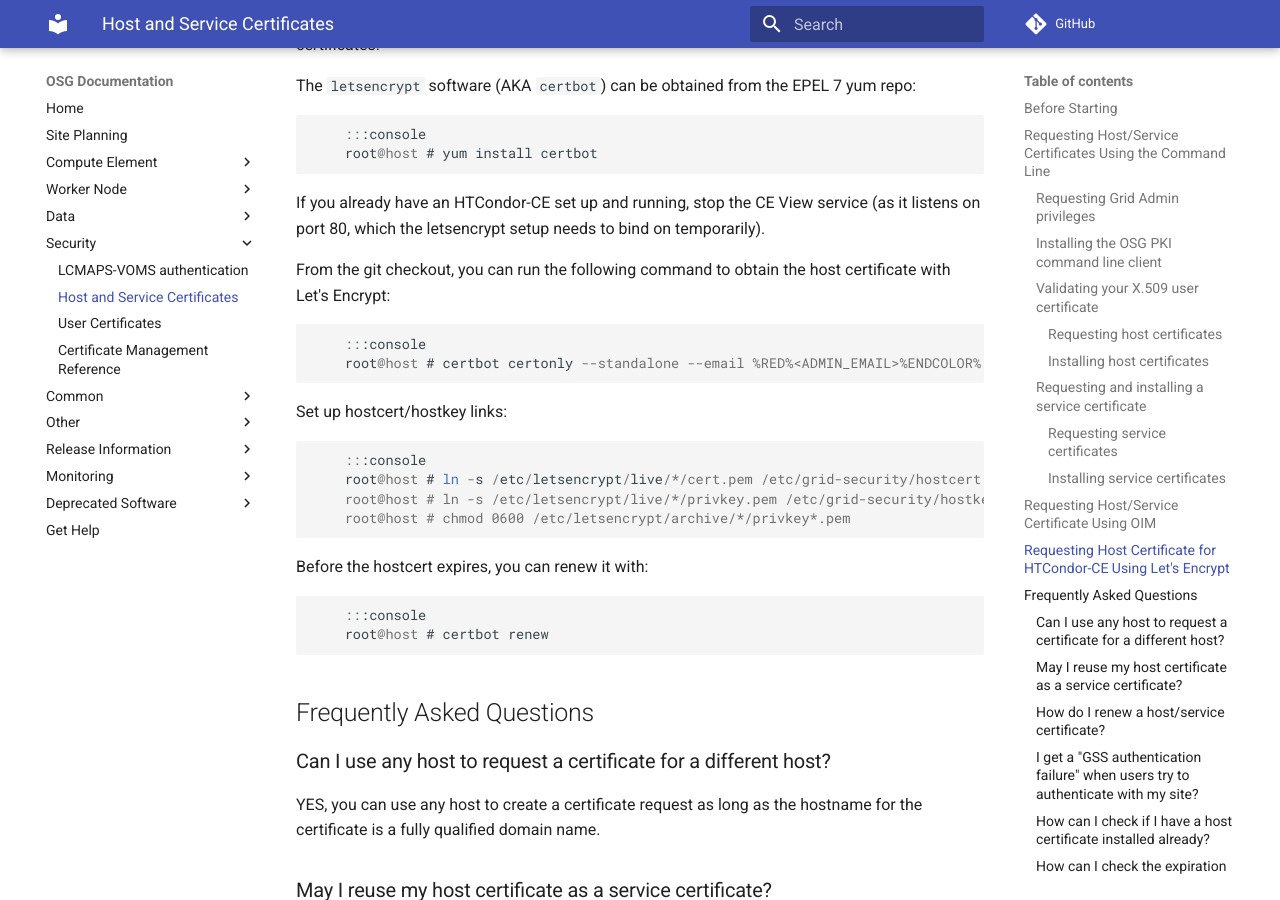
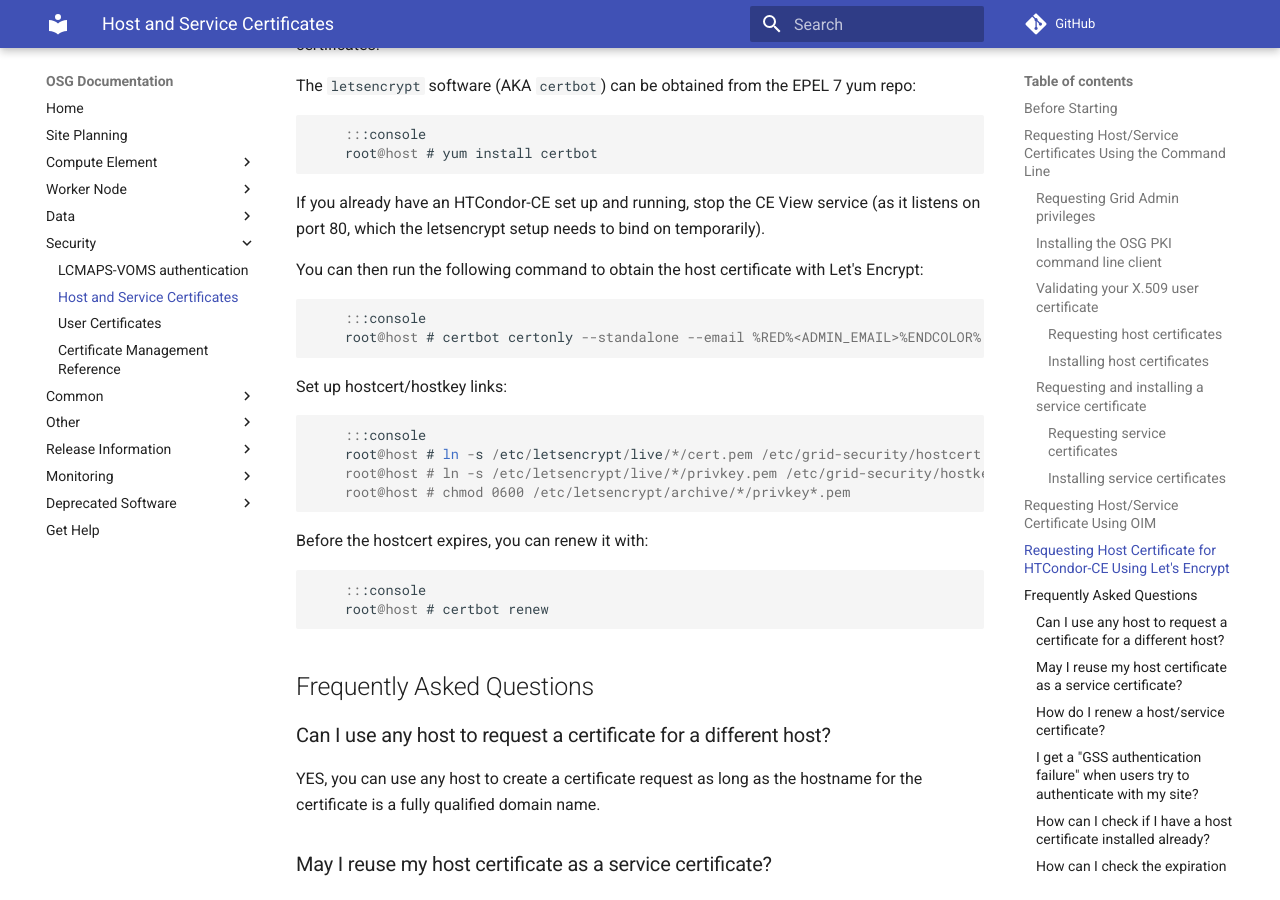
Before and after one commit to osg-htc/docs, an MkDocs documentation site: the page built from docs/security/host-certs.md, in a window 1280 px wide and 900 px high, scrolled down 4656 px. Built offline with MkDocs 1.6.1 and Material for MkDocs 9.7.7, drawn with Linux system fonts in a browser that asks for light colours; comment, search, counter and statistics services are not loaded; old or Windows-style settings are respelled for this version of MkDocs.

Commit message:
Not doing git checkout anymore (SOFTWARE-3225)

```diff
--- a/docs/security/host-certs.md
+++ b/docs/security/host-certs.md
@@ -218,8 +218,7 @@
 If you already have an HTCondor-CE set up and running, stop the CE View service (as it listens on
 port 80, which the letsencrypt setup needs to bind on temporarily).
 
-From the git checkout, you can run the following command to obtain the host certificate
-with Let's Encrypt:
+You can then run the following command to obtain the host certificate with Let's Encrypt:
 
         :::console
         root@host # certbot certonly --standalone --email %RED%<ADMIN_EMAIL>%ENDCOLOR% -d %RED%<HOST>%ENDCOLOR%
```
